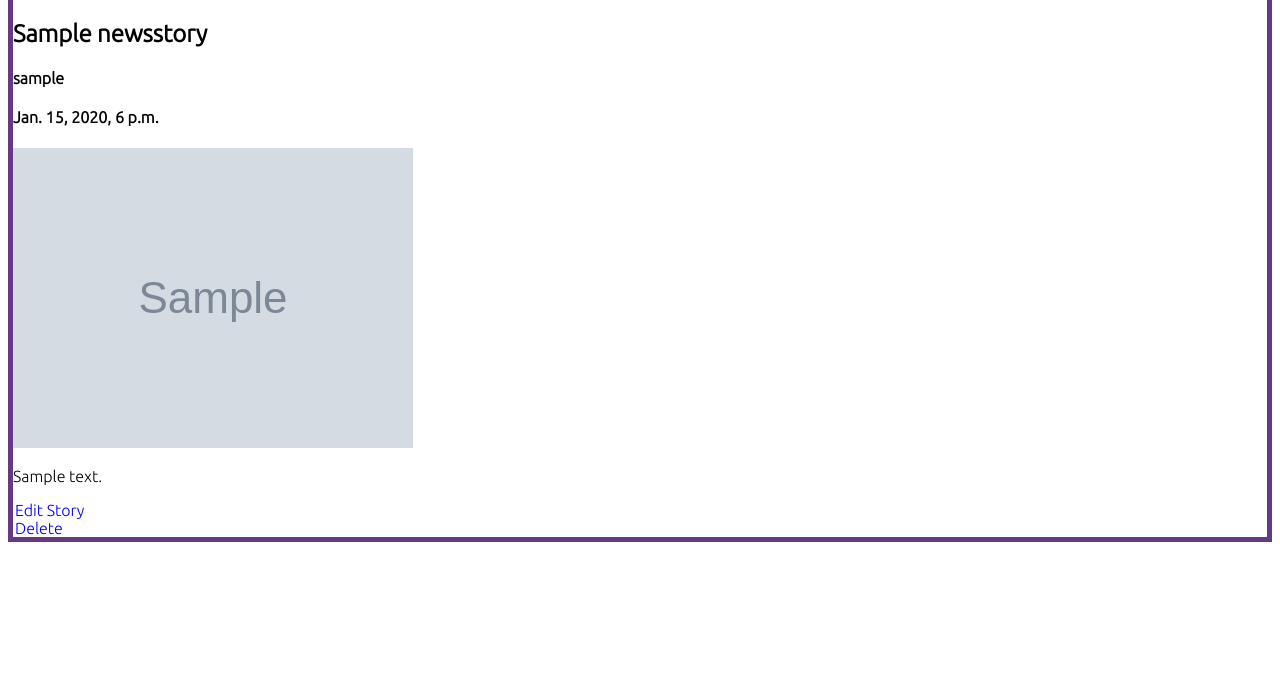
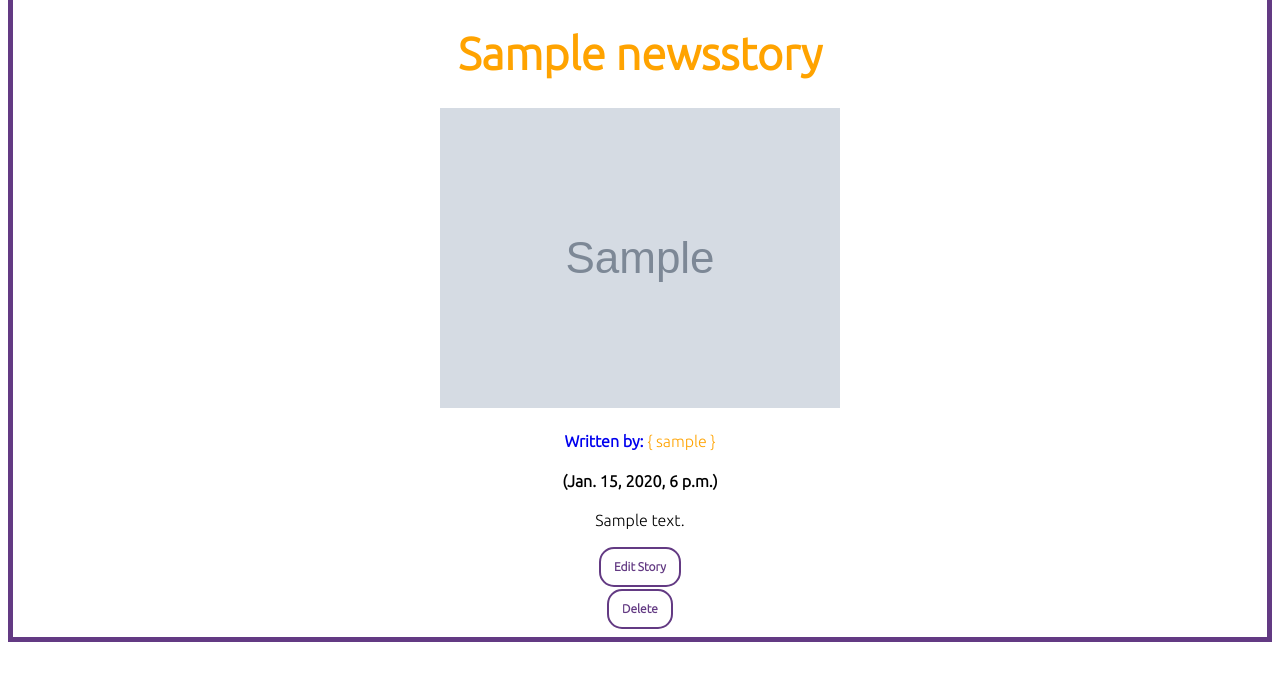
Before and after one commit to SheCodesAus/she-codes-django-news-project-HannahHollywood, a Django app: page /news/story/1 in a window 1280 px wide. Shown: the part 121-800 px from the top of the page. Run offline with Django 4.2, Linux system fonts and the light colour scheme; a user stored in the database is signed in; tables that the repository leaves empty hold one stand-in row (values such as "Sample post"); grey boxes marked "Sample" are stand-in pictures; parts of the project's set-up code (start-up, migrations or seed data) failed here and were passed over; some web fonts are replaced.

```diff
--- a/she_codes_news/news/templates/news/story.html
+++ b/she_codes_news/news/templates/news/story.html
@@ -8,12 +8,10 @@
 
 {% block content %}
 
-<div id="story-wrapper">
-  <h2>{{ story.title }}</h2>
-  <h4>{{ story.author }}</h4>
-  <h4>{{ story.pub_date }}</h4>
+<div class="story-wrapper">
+  <h2 id="story-title-text">{{ story.title }}</h2>
 
-  <div id="story-content">
+  <div class="story-content">
     {% if story.image %}
     <img src="{{ story.image }}" alt="image">
 
@@ -21,14 +19,21 @@
     <img src="{% static '/news/images/placeholder-5.jpg' %}" />
     {% endif %}
 
+    </br>
+
+    <h4 id="story-author"><a href="{% url 'users:profile' story.author.id %}">Written by: <span>{ {{ story.author }} }</span></a></h4>
+    <h4 id="story-pub-date">({{ story.pub_date }})</h4>
+
     {{ story.content|linebreaks }}
   </div>
 
-{% if request.user == story.author %}
-    <a href="{% url 'news:editStory' story.id %}">Edit Story</a> <br/>
-    <a href="{% url 'news:deleteStory' story.id %}">Delete</a> <br/>
-{% else %}
-{% endif %}
+  <div class="story-buttons">
+  {% if request.user == story.author %}
+      <a id="edit-delete-buttons" href="{% url 'news:editStory' story.id %}">Edit Story</a> <br/>
+      <a id="edit-delete-buttons" href="{% url 'news:deleteStory' story.id %}">Delete</a> <br/>
+  {% else %}
+  {% endif %}
+  </div>
 
 </div>
 
--- a/she_codes_news/news/templates/news/storyCard.html
+++ b/she_codes_news/news/templates/news/storyCard.html
@@ -12,6 +12,6 @@
     <div class="story-card-text">
       <h3><a href="{% url 'news:story' story.id %}">{{ story.title }}</a></h3>
       <h4><a href="{% url 'users:profile' story.author.id %}"><span>{ {{ story.author }} }</span></a></h4>
-      <h4>{{ story.pub_date }}</h4>
+      <h4>({{ story.pub_date }})</h4>
     </div>
 </div>
--- a/she_codes_news/static/styles.css
+++ b/she_codes_news/static/styles.css
@@ -443,3 +496,83 @@ nav span {
 }
 
 /* --------------------------------------------------------- */
+/* --------------------------------------------------------- */
+
+/* Story View Styles */
+.story-wrapper {
+  text-align: -webkit-center;
+  margin: inherit;
+}
+
+#story-title-text {
+  text-align: center;
+  width: 50%;
+  text-decoration: none;
+  color: #FFA300;
+  font-size: 45px;
+  margin: 28px;
+}
+#story-author {
+  text-align: center;
+}
+#story-author span {
+  color: #FFA300;
+  font-weight: 500;
+}
+#story-pub-date {
+  text-align: center;
+}
+
+.story-content img {
+  max-width: 30rem;
+}
+
+.story-content p {
+  text-align: center;
+  max-width: 500px;
+}
+
+/* Edit & Delete Buttons */
+.story-buttons {
+  line-height: 2.5;
+}
+
+#edit-delete-buttons {
+  font-family: 'Ubuntu';
+  appearance: none;
+  background-color: transparent;
+  border: 2px solid #633A83;
+  border-radius: 15px;
+  box-sizing: border-box;
+  color: #633A83;
+  cursor: pointer;
+  display: inline-block;
+  width: fit-content;
+  font-size: 12px;
+  font-weight: 600;
+  line-height: normal;
+  margin: 0;
+  min-height: 40px;
+  min-width: 0;
+  outline: none;
+  padding: 11px 13px;
+  text-align: center;
+  text-decoration: none;
+  transition: all 300ms cubic-bezier(.23, 1, 0.32, 1);
+  user-select: none;
+  -webkit-user-select: none;
+  touch-action: manipulation;
+  will-change: transform;
+}
+#edit-delete-buttons a {
+  color: #633A83;
+}
+#edit-delete-buttons:hover {
+  background-color: #633A83;
+  color: #FFA300;
+  font-weight: bolder;
+  box-shadow: rgba(0, 0, 0, 0.25) 0 8px 15px;
+}
+#edit-delete-buttons:active {
+  transform: translateY(0);
+}
```
Also changed, not shown: other parts of she_codes_news/static/styles.css (+54 -1 lines), she_codes_news/users/templates/registration/login.html (+12 -5 lines).
